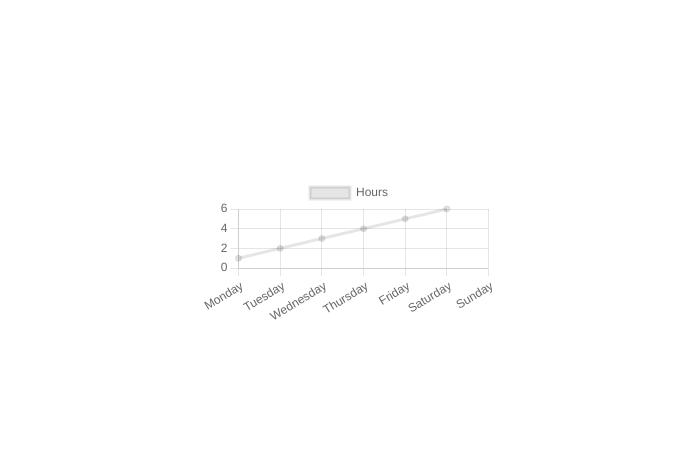
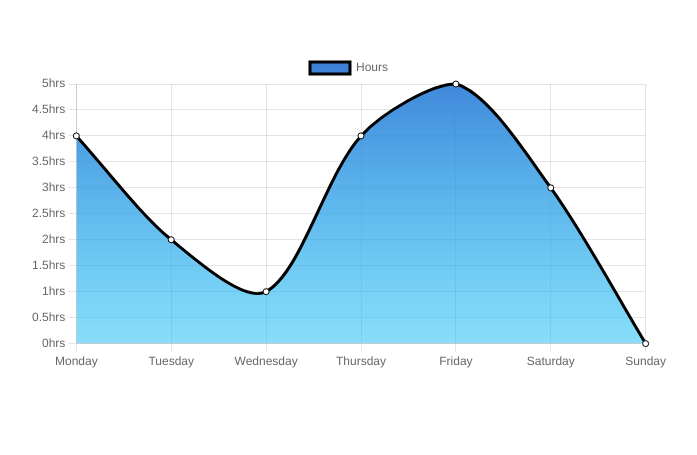
Before and after one commit to tmcode7/Chart-js, a plain HTML site: page index.html in a window 1280 px wide. Shown: the part 156-611 px from the top of the page, without its empty margins (291-988 px from the left). Drawn offline with nearby package versions, Linux system fonts and the light colour scheme.

Commit message:
added chart animation with delay

```diff
--- a/script.js
+++ b/script.js
@@ -1,4 +1,12 @@
 const ctx = document.getElementById('myChart').getContext('2d')
+
+//animation delay
+let delayed;
+
+//gradient fill
+let gradient = ctx.createLinearGradient(0,0,0,400)
+gradient.addColorStop(0, 'rgba(58,123,213,1)')
+gradient.addColorStop(1, 'rgba(0,210,255, 0.3)')
 
 const labels = [
     'Monday',
@@ -14,8 +22,13 @@ const data = {
     labels,
     datasets: [
     {
-        data:[1,2,3,4,5,6],
-        label: 'Hours'
+        data:[4,2,1,4,5,3,0],
+        label: 'Hours',
+        fill: true,
+        backgroundColor: gradient,
+        borderColor: '#000',
+        pointBackgroundColor: '#fff',
+        tension: 0.3,
     },
 ],
 }
@@ -24,7 +37,33 @@ const config = {
     type: 'line',
     data: data,
     options: {
+        hitRadius: 20,
+        hoverRadius: 10,
         responsive: true,
+        animation: {
+            onComplete: () => {
+                delayed = true
+            },
+
+            delay: (context) => {
+                let delay = 0
+                if (context.type === 'data' && context.mode === 'default' && !delayed) {
+                    delay = context.dataIndex * 300 + context.datasetIndex * 100
+                }
+                return delay
+            },
+
+        },
+        scales: {
+            y: {
+                ticks: {
+                    callback: function (value) {
+                        return value + 'hrs'
+                    },
+
+                },
+            },
+        },
     },
 }
 
--- a/style.css
+++ b/style.css
@@ -5,3 +5,9 @@ body{
     height: 100vh;
 
 }
+
+.chart {
+    position: relative;
+    width: 50vw;
+    height: 50vh;
+}
```
